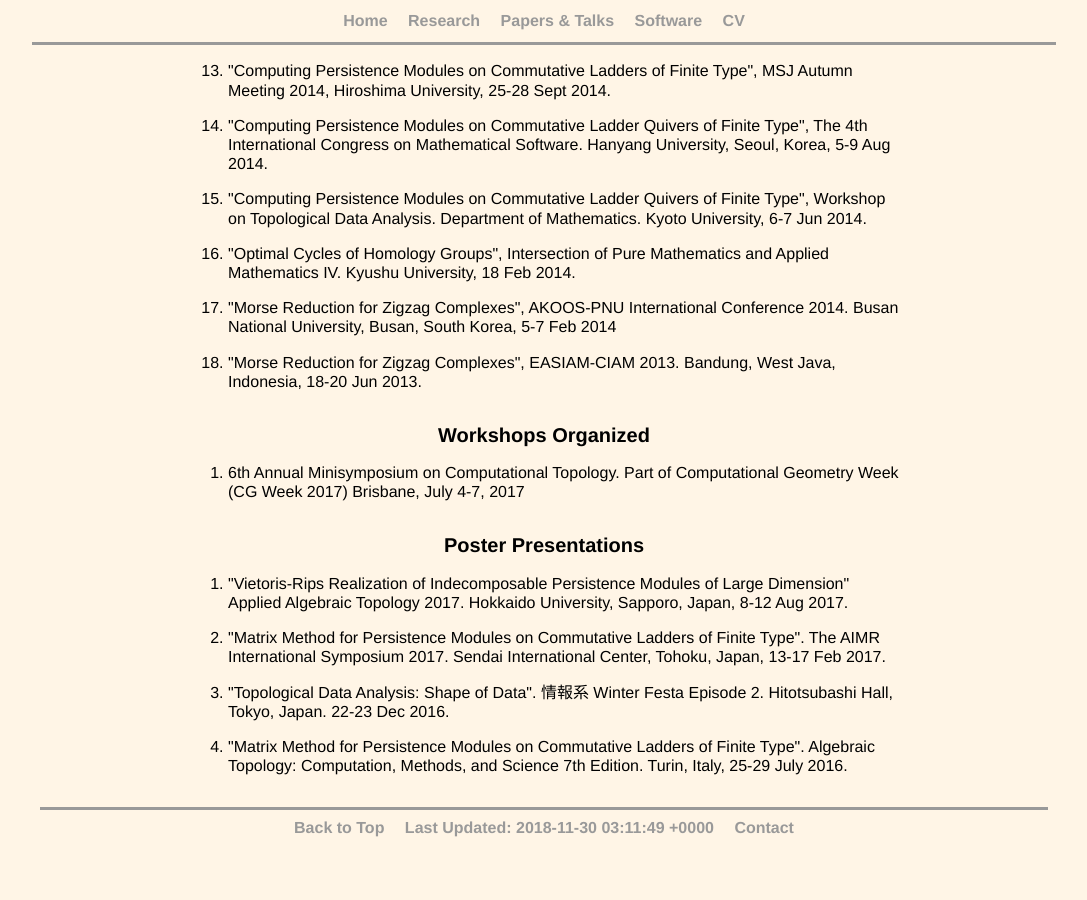
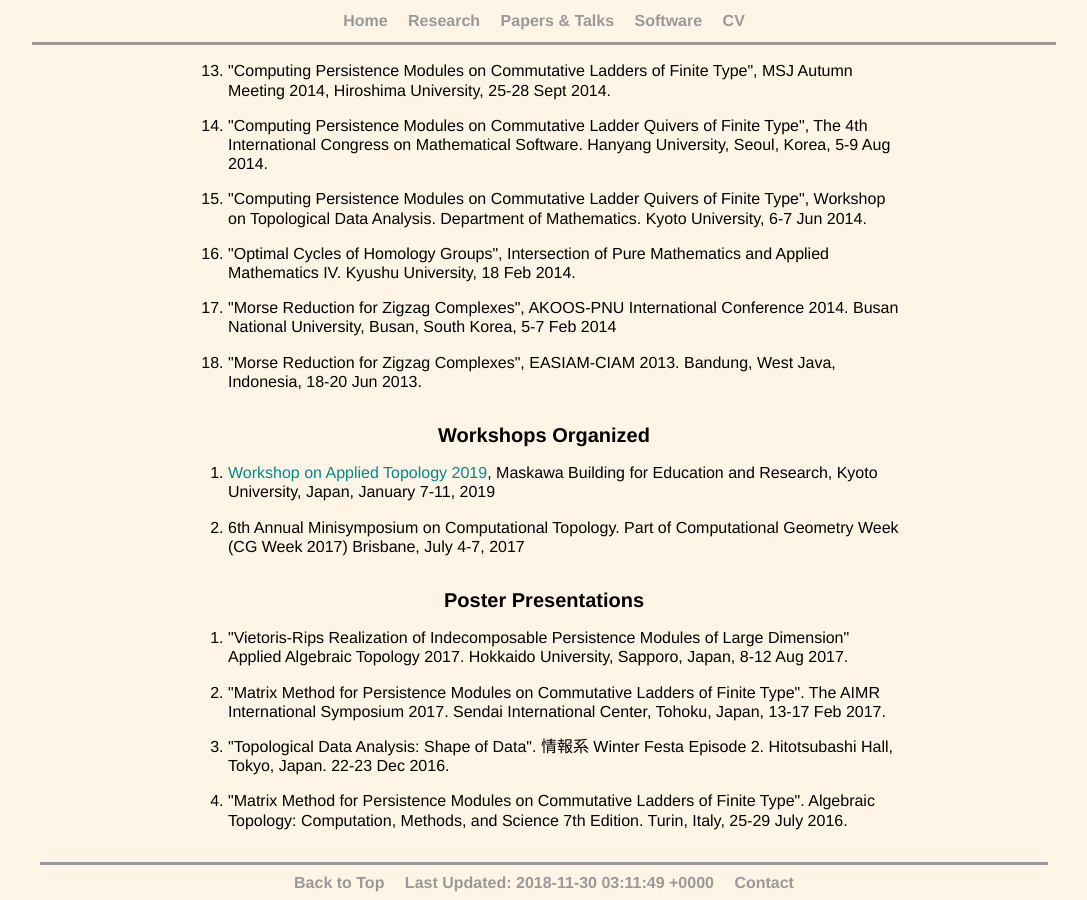
Before and after one commit to emerson-escolar/emerson-escolar.github.io, a Jekyll site: the page built from research_lists.html, in a window 1280 px wide and 900 px high, scrolled down 1814 px. Shown: the whole window, without its empty margins (96-1183 px from the left). Built offline with Jekyll 4.4.1, drawn with Linux system fonts in a browser that asks for light colours; before the commit the page ends 2659 px from its top, so only the background shows below that.

Commit message:
add Workshop on Applied Topology 2019

```diff
--- a/research_lists.html
+++ b/research_lists.html
@@ -160,6 +160,11 @@ title: Emer's Papers & Talks
 <section>
 	<h2> Workshops Organized </h2>
 	<ol class="wordbox paperlist">
+    <li>
+      <a target="_blank" href="http://math.kyokyo-u.ac.jp/~yokoyama/WAT2019.html">
+        Workshop on Applied Topology 2019</a>,
+      Maskawa Building for Education and Research, Kyoto University, Japan, January 7-11, 2019
+		</li>
 		<li> 6th Annual Minisymposium on Computational Topology. Part of Computational Geometry Week (CG Week 2017) Brisbane, July 4-7, 2017
 		</li>
 	</ol>
```
